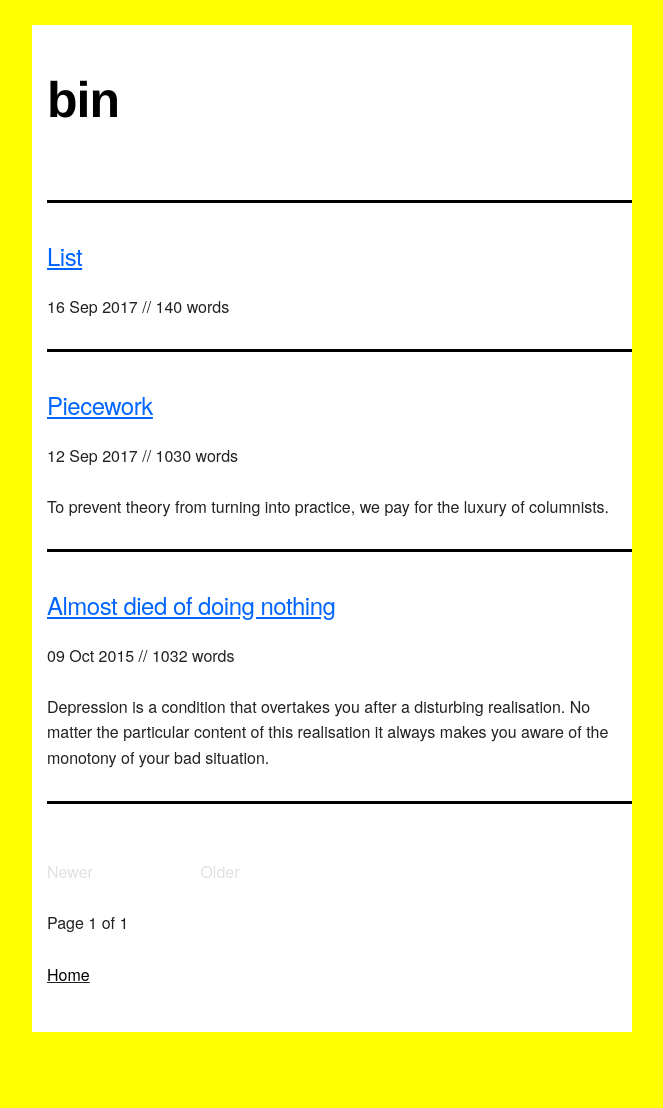
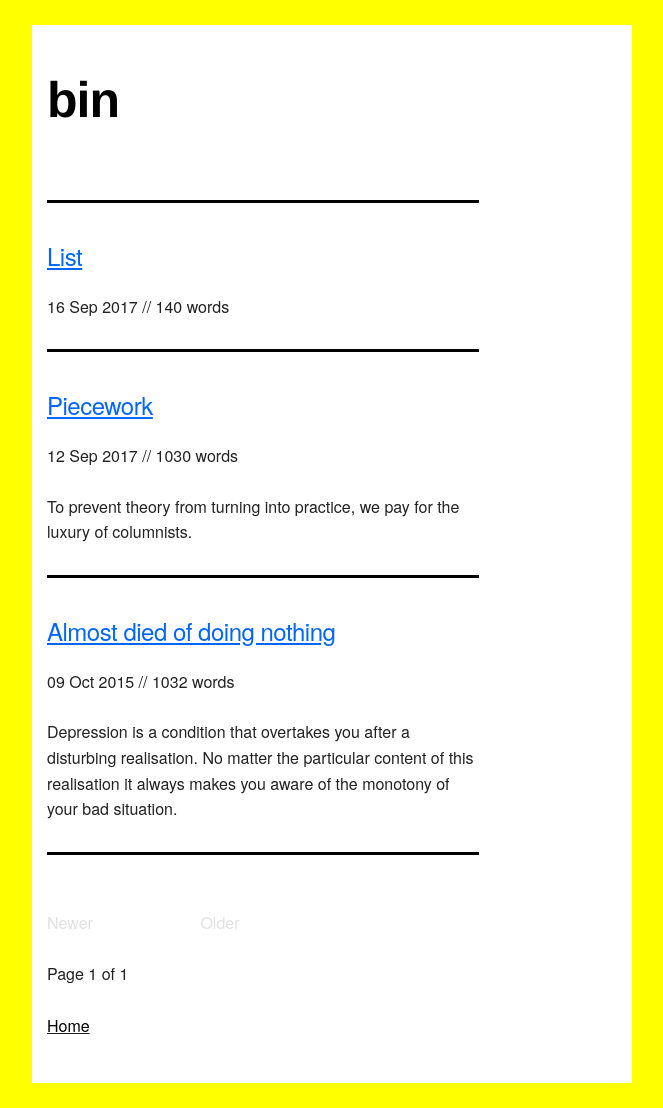
Before and after one commit to mt-trash/mt-trash.github.io, a Jekyll site: the page built from index.html, in a window 1280 px wide. Shown: the whole page, without its empty margins (308-971 px from the left). Built offline with Jekyll 4.4.1, drawn with Linux system fonts in a browser that asks for light colours; the list of posts is cut into pages by our own code; before the commit the page ends 1057 px from its top, so only the background shows below that.

Commit message:
edit widths

```diff
--- a/_layouts/default.html
+++ b/_layouts/default.html
@@ -28,7 +28,7 @@
       <p></p>
       <div class="container">
         <div class="row">
-          <div class="twelve columns" style="margin-top: 5%">
+          <div class="ten columns" style="margin-top: 5%">
             <h1><b><a class="trash" href="http://empty-trash.com">{{ site.name }}</a></b></h1>
           </div>
         </div>
--- a/_layouts/photos.html
+++ b/_layouts/photos.html
@@ -3,7 +3,7 @@ layout: default
 ---
 
     <div class="row">
-      <div class="u-full-width" style="margin-top: 1%">
+      <div class="ten columns" style="margin-top: 1%">
         <h3>{{ page.title }}</h3>
     	<p><a href="{{ post.url }}">{{ page.date | date_to_string }}</a> ∞</p>
         {{ content }}
--- a/_layouts/post.html
+++ b/_layouts/post.html
@@ -3,7 +3,7 @@ layout: default
 ---
 
     <div class="row">
-      <div class="twelve columns" style="margin-top: 1%">
+      <div class="ten columns" style="margin-top: 1%">
         <h3>{{ page.title }}</h3>
         <p><a href="{{ post.url }}">{{ page.date | date_to_string }}</a> ∞</p>
         {{ content }}
--- a/index.html
+++ b/index.html
@@ -4,7 +4,7 @@ title: Empty Trash
 ---
 
 <div class="row">
-  <div class="twelve columns">
+  <div class="nine columns">
   <hr>
     {% for post in paginator.posts %}
       <h5><a href="{{ post.url }}" title="{{ post.title }}">{{ post.title }}</a></h5>
```
